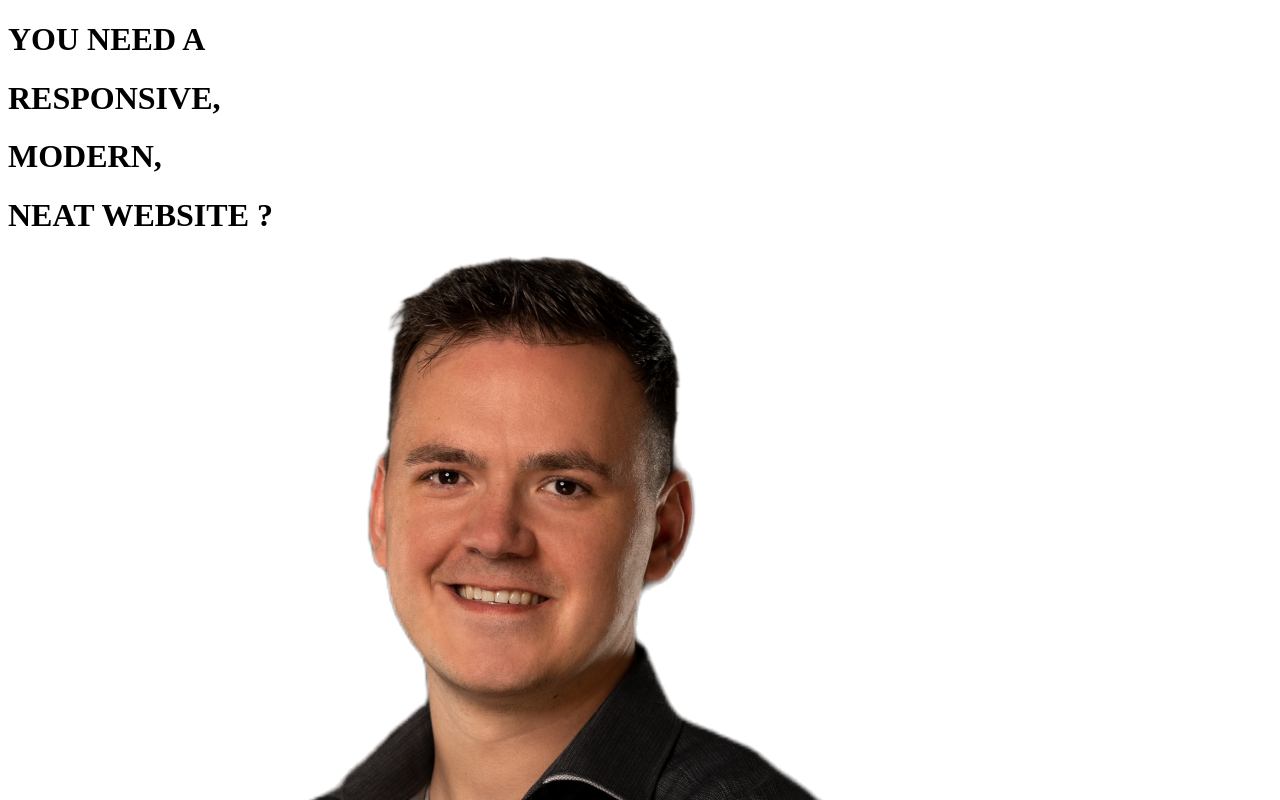
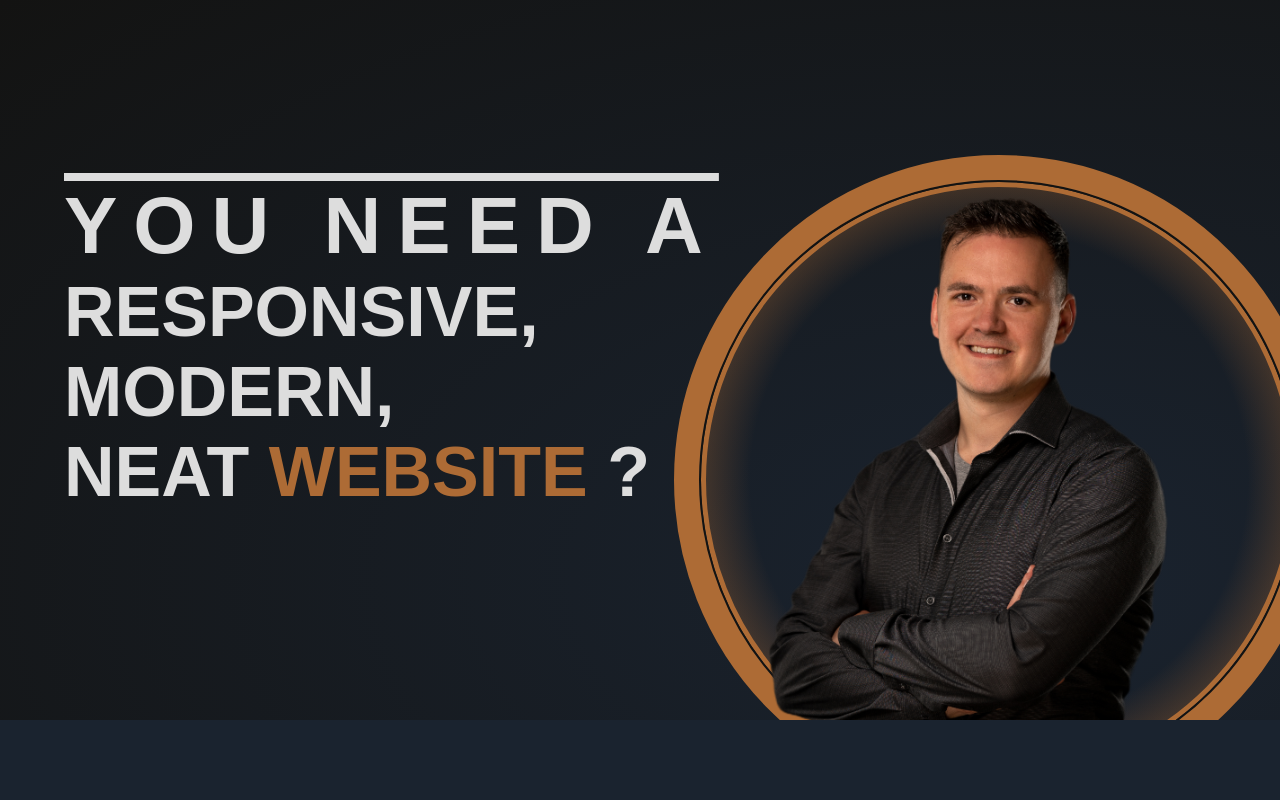
Before and after one commit to ElTruHTML/kamedin, a plain HTML site: page index.html in a window 1280 px wide. Shown: the top 800 px of the page. Drawn offline with Linux system fonts and the light colour scheme.

Commit message:
added animations

```diff
--- /dev/null
+++ b/css/animations/desktopAnimations.css
@@ -0,0 +1,22 @@
+@keyframes wordChanger {
+    0% {
+        transform: translateY(0);
+        opacity: 1;
+    }
+    10% {
+        transform: translateY(-70%);
+        opacity: 0;
+    }
+    12% {
+        transform: translateY(70%);
+        opacity: 0;
+    }
+    30% {
+        transform: translateY(0);
+        opacity: 1;
+    }
+    100% {
+        transform: translateY(0);
+        opacity: 1;
+    }
+}
--- a/css/desktopStyle.css
+++ b/css/desktopStyle.css
@@ -14,7 +14,7 @@
     outline-offset: 0;
 }
 ::selection {
-    background-color: var(--tert3);
+    background-color: var(--tert2);
 }
 html {
     background-color: var(--secon2);
@@ -27,45 +27,84 @@ header {
     background-image: radial-gradient(at 80% 80%, var(--secon2), var(--prim));
     position: relative;
     height: 90vh;
-    min-height: 1200px;
+    min-height: 500px;
     overflow: hidden;
 }
 #header-headlines {
     position: relative;
-    top: 50%;
+    top: 60%;
     left: 5%;
     transform: translateY(-50%);
     width: 100%;
     height: 70%;
 }
 #header-headlines h1 {
-    font-size: 8rem;
+    font-size: clamp(60px, 6vmax, 70px);
     color: #ddd;
 }
 #header-headlines h1:first-child {
-    font-size: 10rem;
+    font-size: clamp(70px, 6.5vmax, 80px);
     text-decoration: overline;
     letter-spacing: 1rem;
+    opacity: 0;
+    transition: transform .3s ease-out, opacity 1s linear;
+    transform: translateX(-100px);
 }
-#changing-headline {
+#header-headlines h1:nth-child(2) {
+    opacity: 0;
+    transition: transform .4s ease-out, opacity 1s linear;
+    transform: translateX(-100px);
+}
+#header-headlines h1:nth-child(3) {
+    opacity: 0;
+    transition: transform .5s ease-out, opacity 1s linear;
+    transform: translateX(-100px);
+}
+#header-headlines h1:last-child {
+    opacity: 0;
+    transition: transform .6s ease-out, opacity 1s linear;
+    transform: translateX(-100px);
+}
+.changing-headline {
+    display: inline-block;
     color: var(--tert1);
+    transition: transform .5s linear;
+    transform: translateY(0);
+    animation: wordChanger .8s linear .6s 2;
+}
+#qMark {
+    opacity: 0;
+    transition: opacity .5s ease-in;
 }
 #header-picture-wrapper {
     position: absolute;
+    width: 30%;
+    height: 100%;
+    width: clamp(380px, 30%, 450px);
     right: 10%;
     bottom: -5%;
+    opacity: 0;
+    transition: opacity .5s ease-out;
 }
 .sub-wrapper-relative {
     width: 100%;
     height: 100%;
     position: relative;
 }
+#pic-me {
+    width: 400px;
+    position: absolute;
+    bottom: 0;
+}
 #header-circle-frame {
-    transform: translate(17%, 10%);
-    width: 1250px;
-    height: 1250px;
+    /* transform: translate(-12%, 10%); */
+    position: absolute;
+    top: 20%;
+    left: -18%;
+    width: 600px;
+    height: 600px;
     border: 2px solid var(--prim);
-    outline: 50px solid var(--tert1);
+    outline: 25px solid var(--tert1);
     border-radius: 50%;
     overflow: hidden;
     display: flex;
@@ -75,7 +114,7 @@ header {
 #circle-frame-content {
     width: 100%;
     height: 100%;
-    border: 20px solid var(--tert1);
+    border: 5px solid var(--tert1);
     background-image: radial-gradient(circle at center, rgba(0,0,0,0) 60%, var(--tert1));
     border-radius: 50%;
 }
--- a/index.html
+++ b/index.html
@@ -4,7 +4,8 @@
     <meta charset="UTF-8">
     <meta http-equiv="X-UA-Compatible" content="IE=edge">
     <meta name="viewport" content="width=device-width, initial-scale=1.0">
-    <link rel="stylesheet" media="(min-width: 1500px)" href="./css/desktopStyle.css" />
+    <link rel="stylesheet" media="(min-width: 800px)" href="./css/desktopStyle.css" />
+    <link rel="stylesheet" media="(min-width: 800px)" href="./css/animations/desktopAnimations.css" />
     <title>Dev Kamedin</title>
 </head>
 <body>
@@ -13,16 +14,17 @@
             <h1>YOU NEED A</h1>
             <h1>RESPONSIVE,</h1>
             <h1>MODERN,</h1>
-            <h1>NEAT <span id="changing-headline">WEBSITE</span> ?</h1>
+            <h1>NEAT <span class="changing-headline">PORTFOLIO</span><span id="qMark"> ?</span></h1>
         </div>
         <div id="header-picture-wrapper">
             <div class="sub-wrapper-relative">
                 <div id="header-circle-frame"><div id="circle-frame-content"></div></div>
-                <div id="pic-wrapper">
-                    <img id="pic-me" src="./img/me/portfolio-Profile-M-tablet-size-responsive.png" alt="Developer Kamedin Picture">
-                </div>
+                <img id="pic-me" src="./img/me/portfolio-Profile-M-tablet-size-responsive.png" alt="Developer Kamedin Picture">
             </div>
         </div>
     </header>
+
+
+    <script src="./js/main.js" defer></script>
 </body>
 </html>
--- a/js/main.js
+++ b/js/main.js
@@ -0,0 +1,52 @@
+"use strict";
+
+let headlines = document.querySelectorAll("#header-headlines h1");
+
+for(let i = 0 ; i < headlines.length ; i++)
+{
+    switch(i)
+    {
+        case 0:
+            setTimeout(() => {
+                headlines[i].style.transform = "translateX(0)";
+                headlines[i].style.opacity = "1";
+            }, 100);
+            break;
+        case 1:
+            setTimeout(() => {
+                headlines[i].style.transform = "translateX(0)";
+                headlines[i].style.opacity = "1";
+            }, 100);
+            break;
+        case 2:
+            setTimeout(() => {
+                headlines[i].style.transform = "translateX(0)";
+                headlines[i].style.opacity = "1";
+            }, 100);
+            break;
+        case 3:
+            setTimeout(() => {
+                headlines[i].style.transform = "translateX(0)";
+                headlines[i].style.opacity = "1";
+            }, 100);
+            break;
+    }
+}
+
+let picHeader = document.getElementById("header-picture-wrapper");
+setTimeout(() => {
+    picHeader.style.opacity = "1";
+}, 300);
+
+let wordChange = document.querySelector(".changing-headline");
+setTimeout(() => {
+    wordChange.innerText = "BLOG";
+}, 680);
+setTimeout(() => {
+    wordChange.innerText = "WEBSITE";
+}, 1500);
+
+let qmark = document.getElementById("qMark");
+setTimeout(() => {
+    qmark.style.opacity = "1";
+}, 1600);
```
